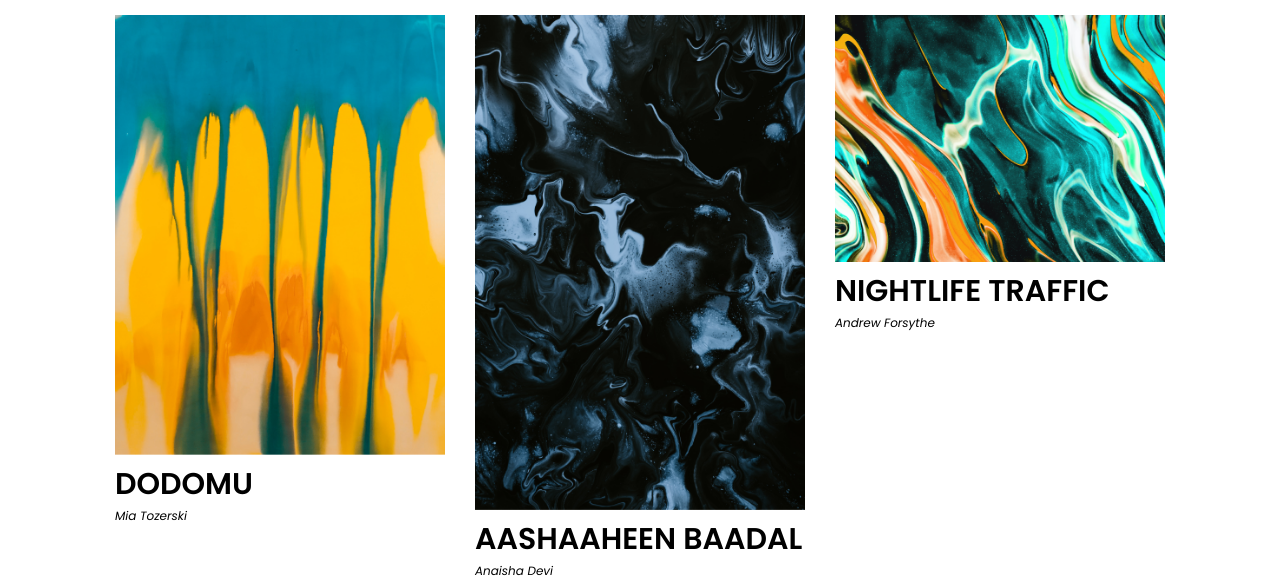
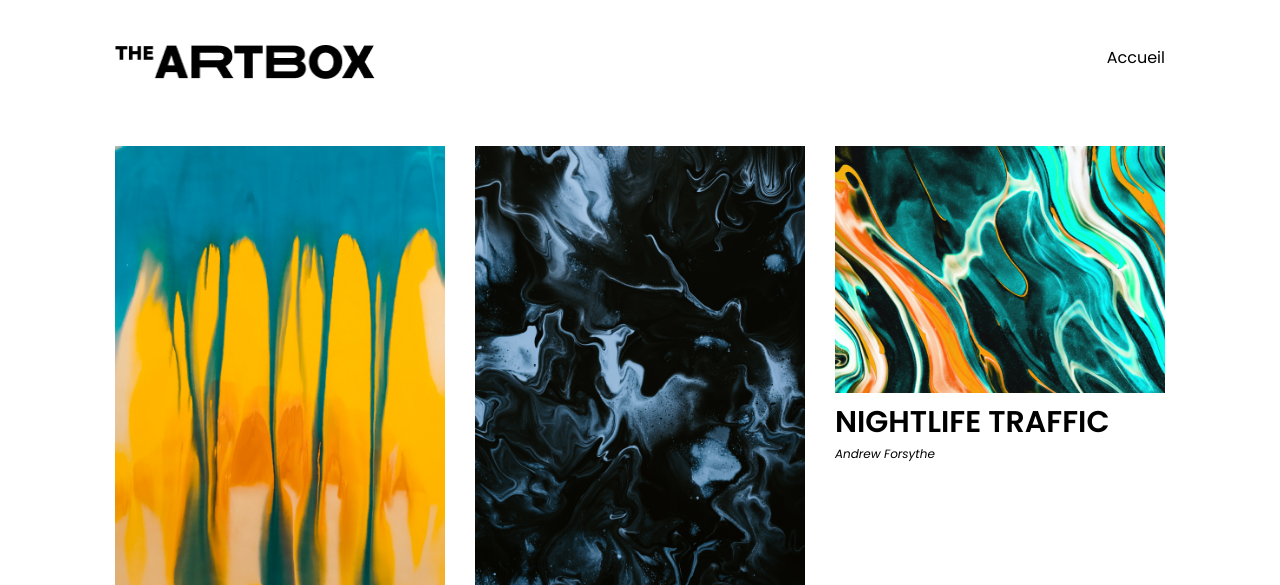
Before and after one commit to theo-feschotte/the-artbox, a PHP site: page / in a window 1280 px wide. Shown: the top 585 px of the page. Run offline with PHP 8.4, Linux system fonts and the light colour scheme.

Commit message:
Création header/footer.php

```diff
--- a/footer.php
+++ b/footer.php
@@ -0,0 +1,3 @@
+<footer>
+    <p><strong>© THE ARTBOX</strong> - <em>Tous droits réservés</em></p>
+</footer>
--- a/header.php
+++ b/header.php
@@ -0,0 +1,8 @@
+<header>
+    <a href="index.php" target="_self"><img id="logo" src="img/logo.png" alt="Logo Artbox"></a>
+    <nav>
+        <ul>
+            <li><a href="index.php" target="_self">Accueil</a></li>
+        </ul>
+    </nav>
+</header>
--- a/index.php
+++ b/index.php
@@ -9,7 +9,7 @@
     </head>
     <body>
 
-        <?php include 'header.php'; ?>
+        <?php include('header.php'); ?>
 
         <main>
             <div id="liste-oeuvres">
@@ -121,7 +121,7 @@
             </div>
         </main>
 
-        <?php include 'footer.php'; ?>
+        <?php include('footer.php'); ?>
 
     </body>
 </html>
```
